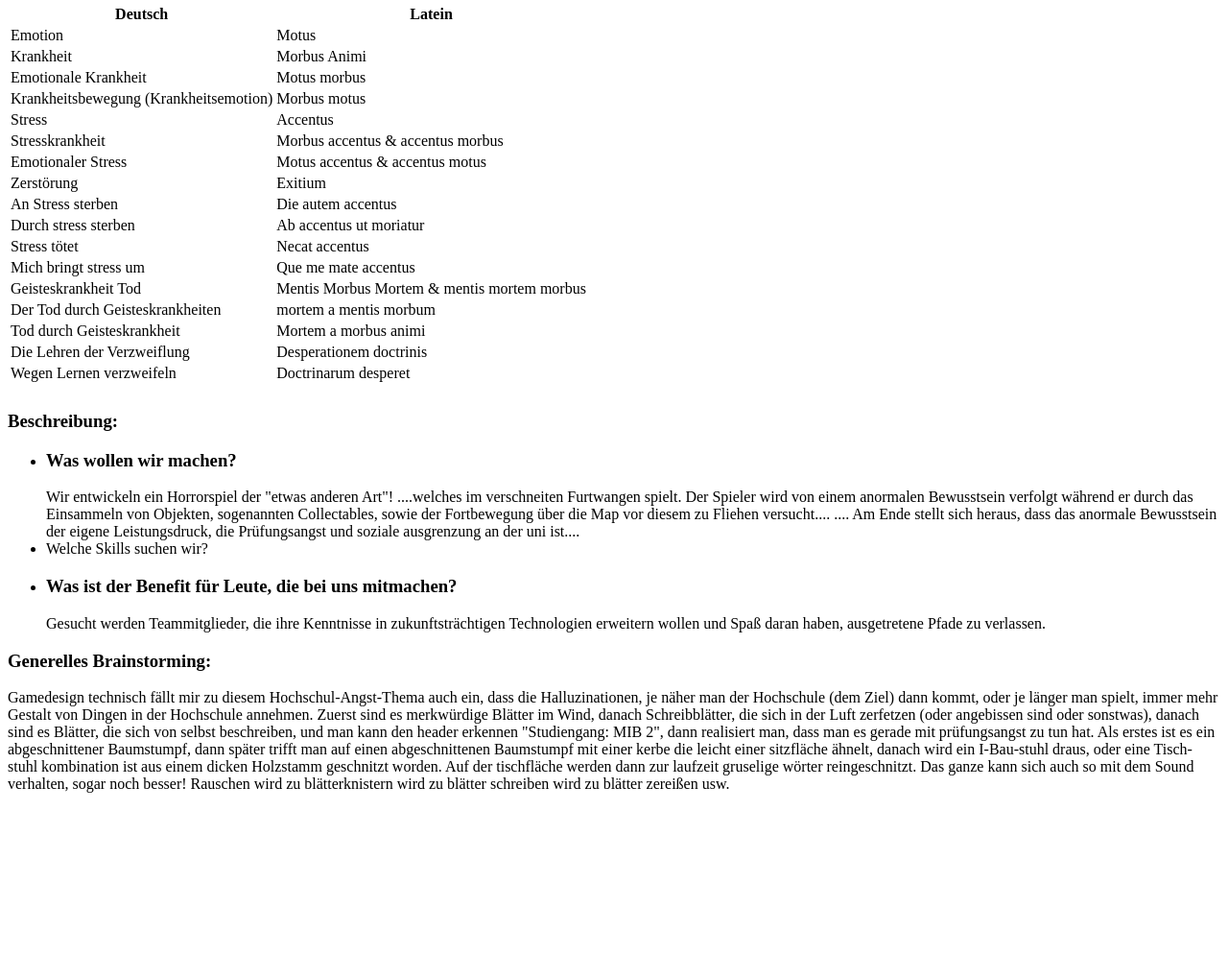
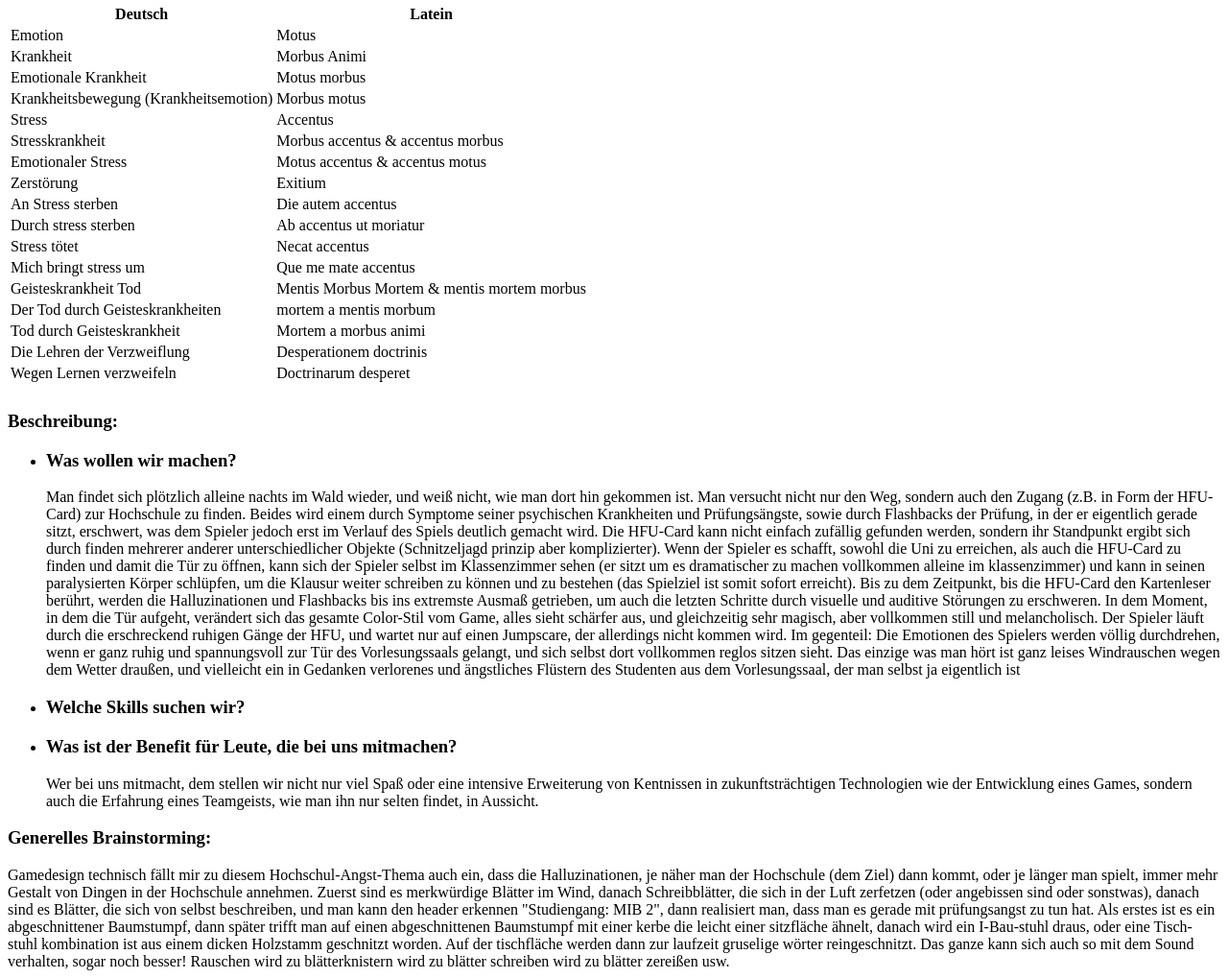
Before and after one commit to CalvinDO/Projektstudium, a plain HTML site: page index.html in a window 1280 px wide. Shown: the part 319-1338 px from the top of the page at 96% size. Before the commit the page ends 1153 px from the top, so only its background shows below. Drawn offline with Linux system fonts and the light colour scheme.

Commit message:
benefits

```diff
--- a/index.html
+++ b/index.html
@@ -145,25 +145,41 @@
                     <h3>
                         Was wollen wir machen?
                     </h3>
-                    Wir entwickeln ein Horrorspiel der "etwas anderen Art"!
-
-                    ....welches im verschneiten Furtwangen spielt. Der Spieler wird von einem
-                    anormalen Bewusstsein verfolgt während er durch das Einsammeln von Objekten, sogenannten
-                    Collectables, sowie der Fortbewegung über die Map vor diesem zu Fliehen versucht....
-
-                    .... Am Ende stellt sich heraus, dass das anormale Bewusstsein der eigene Leistungsdruck, die
-                    Prüfungsangst und soziale ausgrenzung an der uni ist....
+                    Man findet sich plötzlich alleine nachts im Wald wieder, und weiß nicht, wie man dort hin
+                    gekommen ist. Man versucht nicht nur den Weg, sondern auch den Zugang (z.B. in Form der HFU-Card)
+                    zur Hochschule zu finden. Beides wird einem durch Symptome seiner psychischen Krankheiten und
+                    Prüfungsängste, sowie durch Flashbacks der Prüfung, in der er eigentlich gerade sitzt, erschwert,
+                    was dem Spieler jedoch erst im Verlauf des Spiels deutlich gemacht wird. Die HFU-Card kann nicht
+                    einfach zufällig gefunden werden, sondern ihr Standpunkt ergibt sich durch finden mehrerer anderer
+                    unterschiedlicher Objekte (Schnitzeljagd prinzip aber komplizierter). Wenn der Spieler es schafft,
+                    sowohl die Uni zu erreichen, als auch die HFU-Card zu finden und damit die Tür zu öffnen, kann sich
+                    der Spieler selbst im Klassenzimmer sehen (er sitzt um es dramatischer zu machen vollkommen alleine
+                    im klassenzimmer) und kann in seinen paralysierten Körper schlüpfen, um die Klausur weiter schreiben
+                    zu können und zu bestehen (das Spielziel ist somit sofort erreicht). Bis zu dem Zeitpunkt, bis die
+                    HFU-Card den Kartenleser berührt, werden die Halluzinationen und Flashbacks bis ins extremste Ausmaß
+                    getrieben, um auch die letzten Schritte durch visuelle und auditive Störungen zu erschweren. In dem
+                    Moment, in dem die Tür aufgeht, verändert sich das gesamte Color-Stil vom Game, alles sieht schärfer
+                    aus, und gleichzeitig sehr magisch, aber vollkommen still und melancholisch. Der Spieler läuft durch
+                    die erschreckend ruhigen Gänge der HFU, und wartet nur auf einen Jumpscare, der allerdings nicht
+                    kommen wird. Im gegenteil: Die Emotionen des Spielers werden völlig durchdrehen, wenn er ganz ruhig
+                    und spannungsvoll zur Tür des Vorlesungssaals gelangt, und sich selbst dort vollkommen reglos sitzen
+                    sieht. Das einzige was man hört ist ganz leises Windrauschen wegen dem Wetter draußen, und
+                    vielleicht ein in Gedanken verlorenes und ängstliches Flüstern des Studenten aus dem Vorlesungssaal,
+                    der man selbst ja eigentlich ist
 
                 </li>
                 <li>
-                    Welche Skills suchen wir?
+                    <h3>
+                        Welche Skills suchen wir?
+                    </h3>
                 </li>
                 <li>
                     <h3>
                         Was ist der Benefit für Leute, die bei uns mitmachen?
                     </h3>
-                    Gesucht werden Teammitglieder, die ihre Kenntnisse in zukunftsträchtigen Technologien
-                    erweitern wollen und Spaß daran haben, ausgetretene Pfade zu verlassen.
+                    Wer bei uns mitmacht, dem stellen wir nicht nur viel Spaß
+                    oder eine intensive Erweiterung von Kentnissen in zukunftsträchtigen Technologien wie der
+                    Entwicklung eines Games, sondern auch die Erfahrung eines Teamgeists, wie man ihn nur selten findet, in Aussicht.
                 </li>
             </ul>
         </list>
```
